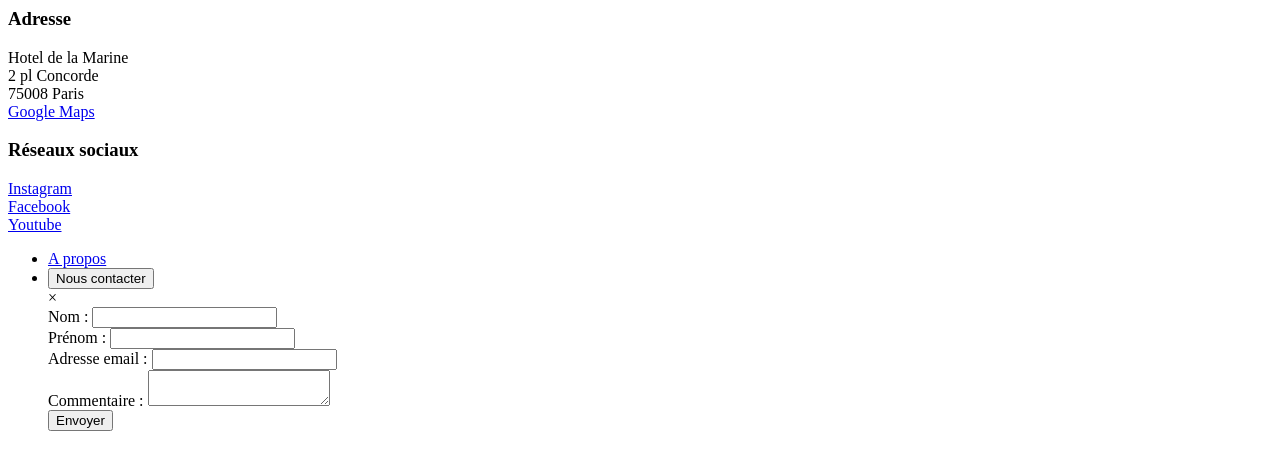
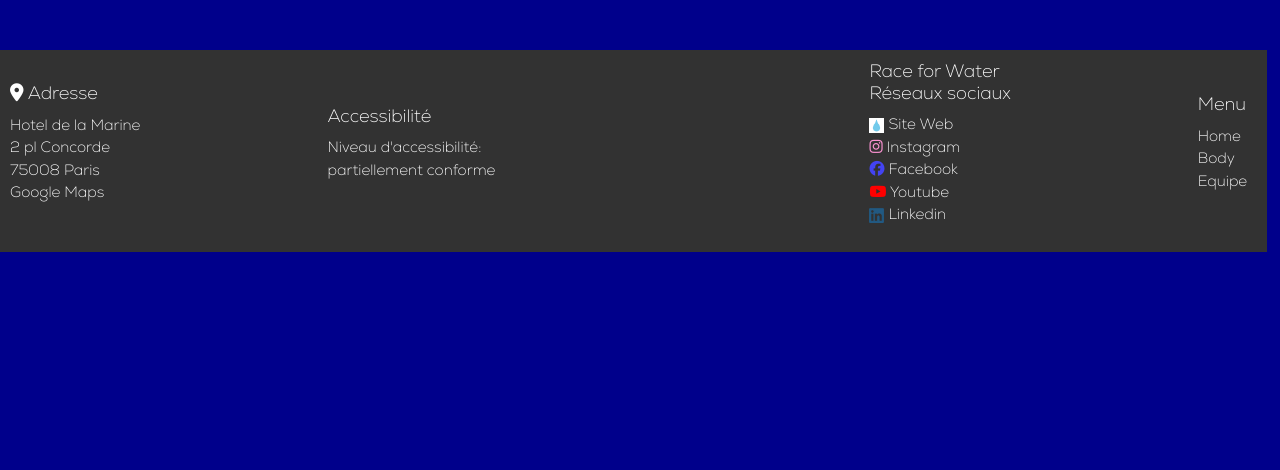
Before and after one commit to 12300238/NDI2024, a PHP site: page /footer.html in a window 1280 px wide. Shown: the top 470 px of the page. Run offline with PHP 8.4, Linux system fonts and the light colour scheme.

Commit message:
footer add and img

```diff
--- a/css/footer.css
+++ b/css/footer.css
@@ -49,20 +49,21 @@ footer a:hover {
       line-height: 1.5;
 }
 
-.footer-right ul {
+/*.footer-right p {
     margin: 0;
     padding: 0;
     display: flex;
     font-size: large;
+}*/
+
+.footer-right a {
+    list-style: none;
+    margin-right: 10px;
 }
 
-.footer-right li {
-    list-style: none;
-    margin-left: 20px;
-}
-
-.footer-right li:first-child {
-    margin-left: 0;
+.footer-right h3 {
+    margin-bottom: 10px;
+    font-size: 18px;
 }
 
 .modal {
@@ -105,3 +106,6 @@ input {
     line-height : 2 ;
     margin-bottom: 10px ;
 }
+.water {
+    height: 15px;
+}
--- a/footer.html
+++ b/footer.html
@@ -1,3 +1,23 @@
+<!DOCTYPE html>
+<html lang="fr">
+
+<head>
+    <meta charset="UTF-8">
+    <meta http-equiv="X-UA-Compatible" content="IE=edge">
+    <meta name="viewport" content="width=device-width, initial-scale=1.0">
+    <link rel="stylesheet" href="https://cdnjs.cloudflare.com/ajax/libs/bootstrap/5.3.2/css/bootstrap.min.css">
+    <script src="https://cdnjs.cloudflare.com/ajax/libs/bootstrap/5.3.2/js/bootstrap.min.js"></script>
+    <link rel="stylesheet" href="css/style.css">
+    <link rel="stylesheet"
+        href="https://cdnjs.cloudflare.com/ajax/libs/bootstrap-icons/1.11.3/font/bootstrap-icons.min.css">
+    <link rel="stylesheet" href="https://cdnjs.cloudflare.com/ajax/libs/font-awesome/6.5.1/css/all.min.css">
+	<link rel="stylesheet" href="css/footer.css">
+    <title>Accueil | Nuit de l'info 2024 - Paracétamol Enjoyers</title>
+</head>
+
+<body>
+
+<!--suprimer se qu'il y a au dessut-->
 <footer>
     <div class="footer-left">
       <h3><i class="fa-solid fa-location-dot"></i> Adresse</h3>
@@ -7,37 +27,32 @@
          <a href="https://www.bing.com/search?q=hotel+de+la+marine+paris&pc=GD01&form=GDAVST&ptag=3604">Google Maps</a></p>
     </div>
     <div class="footer-medium">
-        <h3>Réseaux sociaux</h3>
-        <p><a href="https://www.instagram.com/hoteldelamarine/"><span class="instagram"><i class="fa-brands fa-instagram"></i></span> Instagram</a><br>
-           <a href="https://www.facebook.com/hoteldelamarineparis/"><span class="facebook"><i class="fa-brands fa-facebook"></i></span> Facebook</a><br>
-         <a href="https://www.youtube.com/watch?v=YJCA0G-YeCA&pp=ygUSaG90ZWwgZGUgbGEgbWFyaW5l"><span class="youtube"><i class="fa-brands fa-youtube"></i></span> Youtube</a><br>
-       </div>
+        <h3>Accessibilité</h3>
+        <p>
+            <a href="#accessibilite">Niveau d'accessibilité:<br>partiellement conforme<br>
+
+        </p>
+    </div>
+    <div class="footer-medium">
+        <h3>
+            Race for Water <br/>
+            Réseaux sociaux
+        </h3>
+        <p>
+            <a href="https://www.raceforwater.org/fr/"><img class="water" src="img/apple-touch-icon.png" alt="icone Race for water"> Site Web</a><br>
+            <a href="https://www.instagram.com/raceforwater/"><span class="instagram"><i class="fa-brands fa-instagram"></i></span> Instagram</a><br>
+            <a href="https://www.facebook.com/raceforwaterfoundation/"><span class="facebook"><i class="fa-brands fa-facebook"></i></span> Facebook</a><br>
+            <a href="https://www.youtube.com/user/multioneattitude"><span class="youtube"><i class="fa-brands fa-youtube"></i></span> Youtube</a><br>
+            <a href="https://www.linkedin.com/company/race-for-water-foundation"><img class="water" src="img/linkedIn_PNG32.webp" alt="icone linkedin"> Linkedin</a><br>
+        </p>
+    </div>
     <div class="footer-right">
-      <ul>
-        <li><a href="equipe.html">A propos <i class="far fa-user"></i></a></li>
-        <li><button id="myBtn">Nous contacter <i class="fa-regular fa-envelope"></i></button>
-        <div id="myModal" class="modal">
-          <div class="modal-content">
-            <span class="close">&times;</span>
-            <form>
-              <label for="nom">Nom :</label>
-          <input type="text" id="nom" name="nom" required><br>
-
-          <label for="prenom">Prénom :</label>
-          <input type="text" id="prenom" name="prenom" required><br>
-
-          <label for="email">Adresse email :</label>
-          <input type="email" id="email" name="email" required><br>
-
-          <label for="commentaire">Commentaire :</label>
-          <textarea id="commentaire" name="commentaire" required></textarea><br>
-
-          <input id='envoyer' type="submit" value="Envoyer">
-            </form>
-          </div>
-        </div>
-      </li>
-      </ul>
+        <h3>Menu</h3>
+        <p>
+            <a href="#" class="nav-link">Home</a>
+            <a href="#body" class="nav-link">Body</a>
+            <a href="#equipe" class="nav-link">Equipe</a>
+        </p>
     </div>
   </footer>
 </body>
--- a/header.html
+++ b/header.html
@@ -11,6 +11,7 @@
     <link rel="stylesheet"
         href="https://cdnjs.cloudflare.com/ajax/libs/bootstrap-icons/1.11.3/font/bootstrap-icons.min.css">
     <link rel="stylesheet" href="https://cdnjs.cloudflare.com/ajax/libs/font-awesome/6.5.1/css/all.min.css">
+	<link rel="stylesheet" href="css/footer.css">
     <title>Accueil | Nuit de l'info 2024 - Paracétamol Enjoyers</title>
 </head>
 
```
Also changed, not shown: img/apple-touch-icon.png (added), img/linkedIn_PNG32.webp (added).
